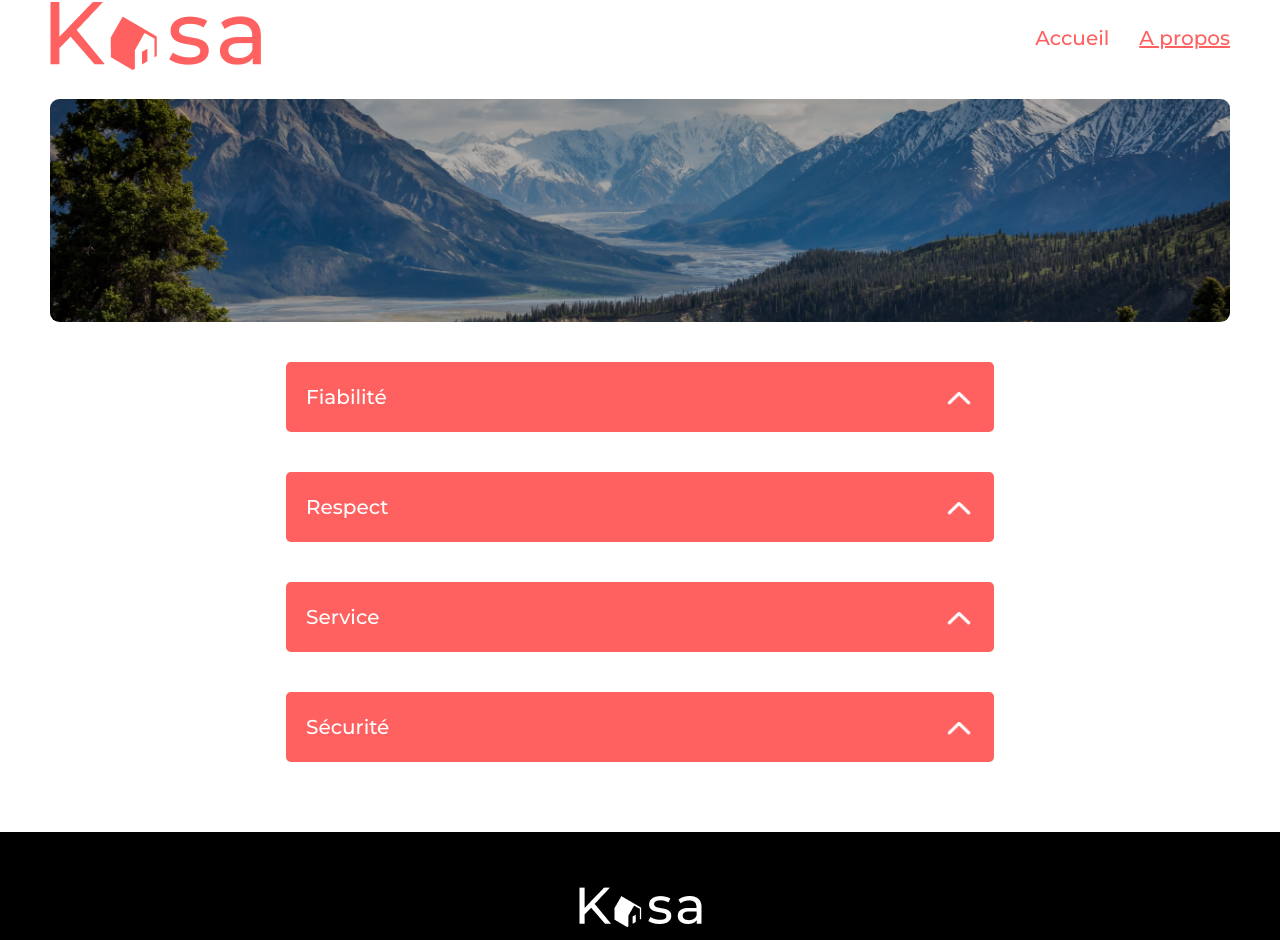
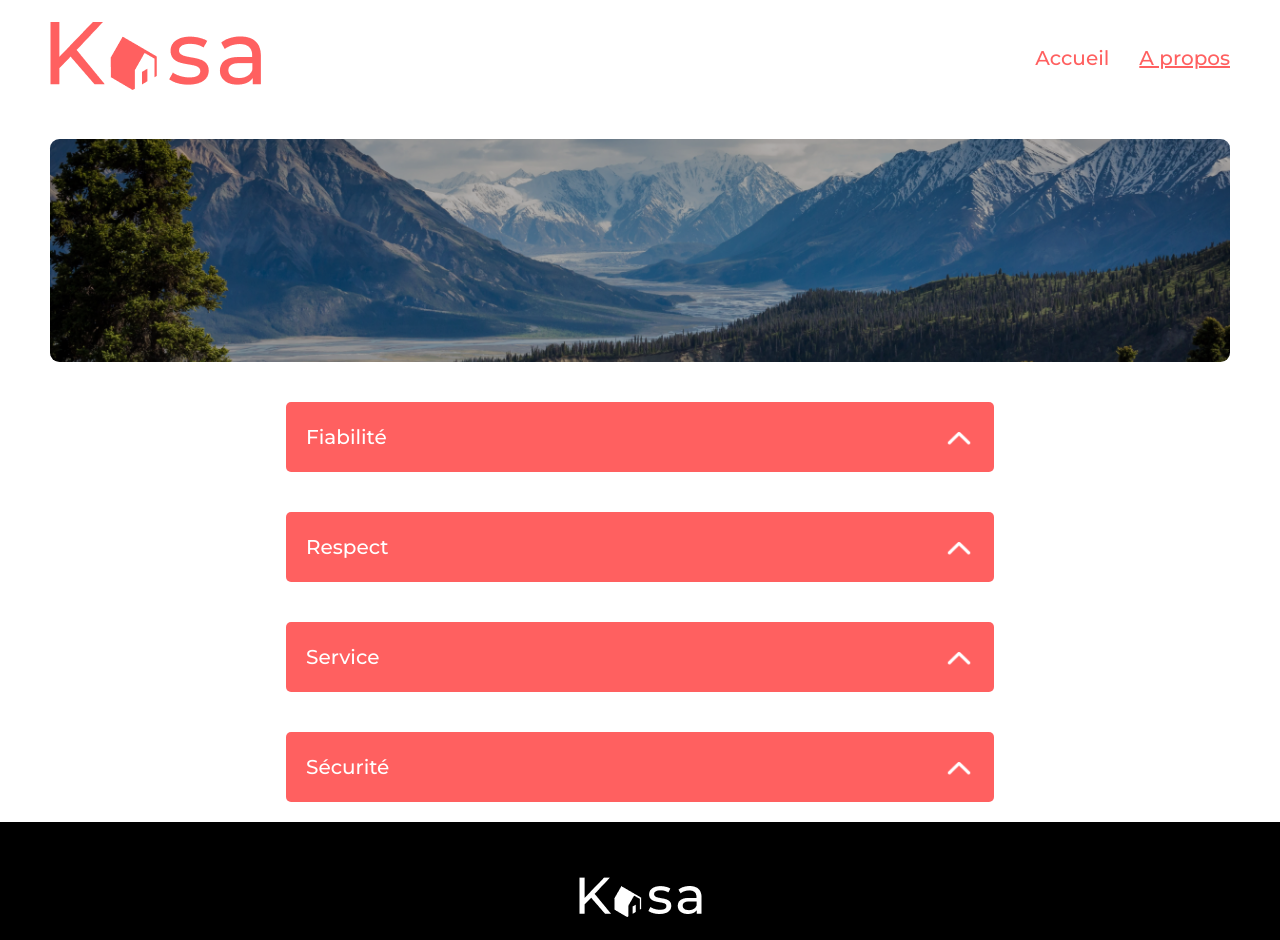
Before and after one commit to kyllianschneider/Kasa-8, a React (Vite) app in the folder Kasa/: page /About in a window 1280 px wide. Shown: the part 18-958 px from the top of the page. Built offline with nearby package versions, Linux system fonts and the light colour scheme.

Commit message:
fixing margin problems on the about page

```diff
--- a/Kasa/src/Styles/main.scss
+++ b/Kasa/src/Styles/main.scss
@@ -6,3 +6,10 @@
     padding: 0px;
     font-weight: 500;
 }
+
+#root{
+min-height: 100vh;
+display:flex;
+flex-direction: column;
+align-items: center;
+}
--- a/Kasa/src/components/Footer/footer.scss
+++ b/Kasa/src/components/Footer/footer.scss
@@ -1,6 +1,6 @@
 @import "../../Styles/varmixin.scss";
 .footer {
-    margin-top: 50px;
+    margin-top: auto;
     background-color: black;
     bottom: 0;
     width: 100%;
--- a/Kasa/src/components/header/header.scss
+++ b/Kasa/src/components/header/header.scss
@@ -1,24 +1,19 @@
 @import "../../Styles/varmixin.scss";
 
-
 .header {
-
     display: flex;
     justify-content: space-between;
     align-items: center;
     width: 100%;
     max-width: 1440px;
-    margin: auto;
-    margin-bottom: 20px;
-    margin-top: 20px;
-    padding: 0 50px;
+    padding: 40px 50px;
     box-sizing: border-box;
     @include breakpoint(small) {
         padding: 0 25px;
-      }
+    }
     &__logo {
-      @include breakpoint(small) {
-         width: 130px;
-      }
-     }
+        @include breakpoint(small) {
+            width: 130px;
+        }
     }
+}
--- a/Kasa/src/pages/about/about.scss
+++ b/Kasa/src/pages/about/about.scss
@@ -3,7 +3,6 @@
 .about {
     max-width: 1440px;
     padding: 0 50px;
-    margin: auto;
     display: flex;
     flex-direction: column;
     align-items: center;
```
